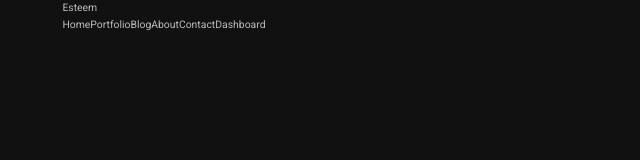
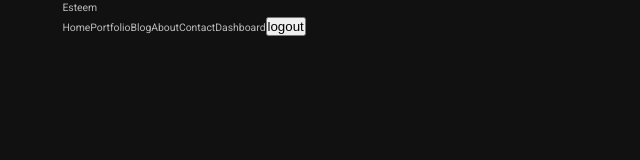
Before and after one commit to esteemayo/next_13, a Next.js app: page / in a window 1280 px wide. Shown: the top 160 px of the page, without its empty margins (0-640 px from the left). Built offline with nearby package versions, Linux system fonts and the light colour scheme.

Commit message:
fix: modify

```diff
--- a/src/components/navbar/Navbar.jsx
+++ b/src/components/navbar/Navbar.jsx
@@ -16,6 +16,12 @@ const Navbar = () => {
             </Link>
           );
         })}
+        <button
+          type='button'
+          className={styles.logout}
+        >
+          logout
+        </button>
       </div>
     </nav>
   );
```
